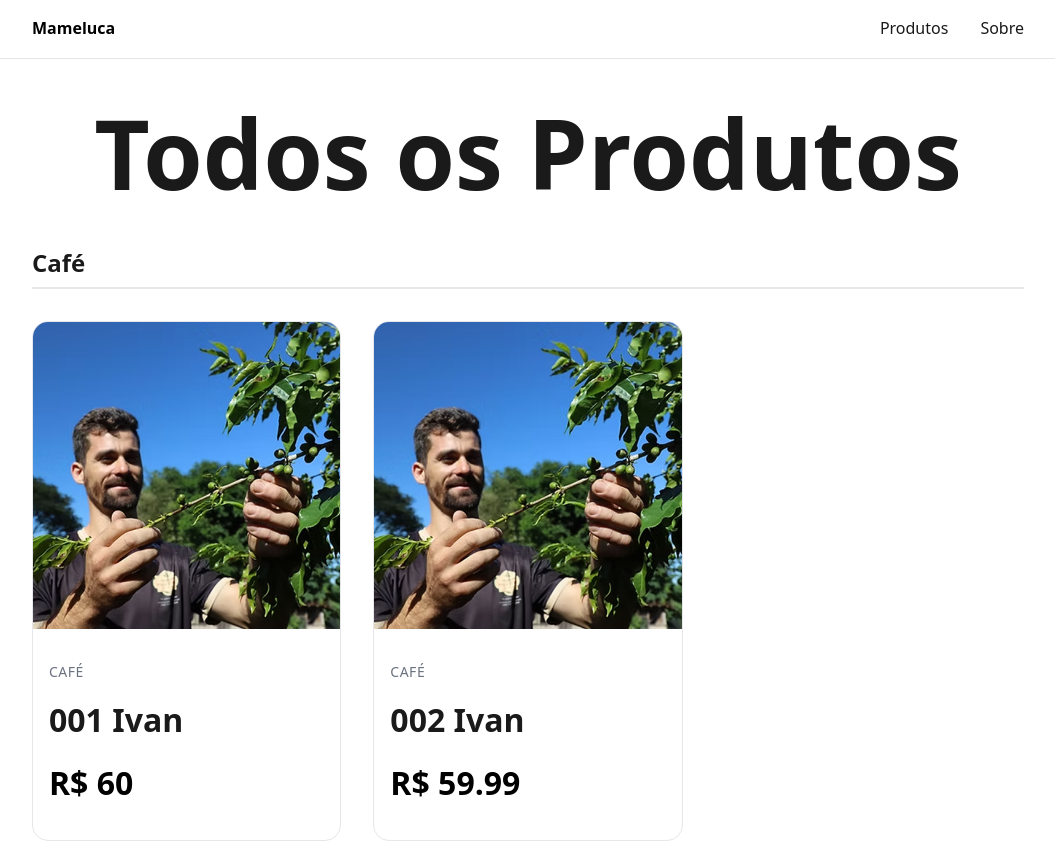
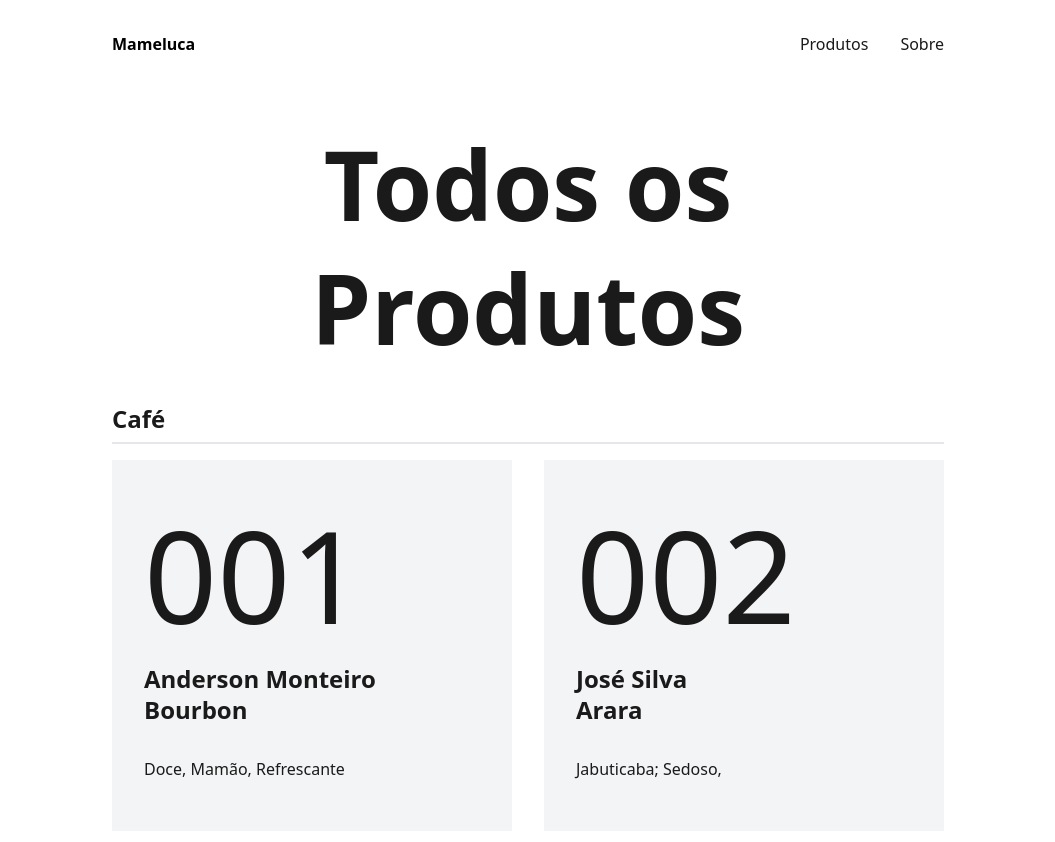
Before and after one commit to brunomarinho/labs-coffee-roastery, a Next.js app: page /produtos in a window 1280 px wide. Shown: the top 842 px of the page, without its empty margins (112-1167 px from the left). Built offline with nearby package versions, Linux system fonts and the light colour scheme; a web font is replaced by a local one.

Commit message:
style pass 1

```diff
--- a/components/AboutSnippet.js
+++ b/components/AboutSnippet.js
@@ -2,10 +2,10 @@ import Link from 'next/link'
 
 export default function AboutSnippet() {
   return (
-    <section className="container mt-lg mb-lg">
-      <div className="text-center">
+    <section className="container">
+      <div>
         <h2>Sobre Nossa Loja</h2>
-        <p className="mb-lg content-centered">
+        <p>
           Somos apaixonados por trazer a você a melhor seleção de produtos.
           Cada item em nossa coleção é cuidadosamente escolhido por sua qualidade, design
           e valor. De roupas confortáveis a acessórios únicos, temos
--- a/components/Header.js
+++ b/components/Header.js
@@ -8,7 +8,7 @@ export default function Header() {
 
   return (
     <header className="header">
-      <div className="container">
+
         <div className="header-container">
           <Link href="/" className="logo">
             Mameluca
@@ -22,7 +22,7 @@ export default function Header() {
             ))}
           </nav>
         </div>
-      </div>
+
     </header>
   )
 }
--- a/components/ProductCard.js
+++ b/components/ProductCard.js
@@ -6,7 +6,9 @@ export default function ProductCard({ product, categories }) {
 
   return (
     <Link href={`/produtos/${product.slug}`} className="product-card">
+      {/*
       <div className="product-image-container">
+
         <Image
           src={product.images[0]}
           alt={product.name}
@@ -14,11 +16,14 @@ export default function ProductCard({ product, categories }) {
           className="product-image img-cover"
           sizes="(max-width: 768px) 100vw, (max-width: 1024px) 50vw, 33vw"
         />
+
       </div>
+      */}
       <div className="product-info">
-        <p className="product-category">{categoryDisplay}</p>
         <h3 className="product-name">{product.name}</h3>
-        <p className="product-price">R$ {product.price}</p>
+        <h3>{product.produtor}</h3>
+        <h3>{product.variedade}</h3>
+        <p>{product.notes}</p>
       </div>
     </Link>
   )
--- a/components/SelectedProducts.js
+++ b/components/SelectedProducts.js
@@ -8,7 +8,7 @@ export default function SelectedProducts() {
 
   return (
     <section className="container">
-      <h2 className="text-center mt-lg mb-lg">Produtos em Destaque</h2>
+      <h2 className="">Cafés disponíveis</h2>
       <div className="product-grid">
         {featuredProducts.map((product) => (
           <ProductCard key={product.id} product={product} categories={productsData.categories} />
--- a/data/products.json
+++ b/data/products.json
@@ -3,9 +3,10 @@
     {
       "id": "001",
       "slug": "cafe-001",
-      "name": "001 Ivan",
+      "name": "001",
       "description": "Esse Bourbon me lembrou do Letty Bermudez, um café excepcional da Colombia, refrescante, com textura de suco de fruta, suave e de final marcante.",
-      "price": 60.00,
+      "notes": "Doce, Mamão, Refrescante",
+      "price": 60,
       "category": "coffee",
       "images": [
         "/images/products/001a.jpg",
@@ -13,17 +14,18 @@
       ],
       "featured": true,
       "stripePaymentLink": "https://buy.stripe.com/test_00g3cd9P1b4k5Wg5kk",
-      "Fazenda": "Boa Vista",
-      "Produtor": "Anderson Monteiro",
-      "Variedade": "Bourbon",
+      "fazenda": "Boa Vista",
+      "produtor": "Anderson Monteiro",
+      "variedade": "Bourbon",
       "processo": "Natural"
     },
     {
       "id": "002",
       "slug": "cafe-002",
-      "name": "002 Ivan",
+      "name": "002",
       "description": "Um café extraordinário com notas complexas e sabor marcante, perfeito para apreciadores de cafés especiais.",
-      "price": 59.99,
+      "notes": "Jabuticaba; Sedoso,",
+      "price": 60,
       "category": "coffee",
       "images": [
         "/images/products/002a.jpg",
@@ -31,9 +33,9 @@
       ],
       "featured": true,
       "stripePaymentLink": "https://buy.stripe.com/test_14k3cd7GXa0g4Sc8ww",
-      "Fazenda": "Santa Maria",
-      "Produtor": "José Silva",
-      "Variedade": "Catuai",
+      "fazenda": "Santa Maria",
+      "produtor": "José Silva",
+      "variedade": "Arara",
       "processo": "Honey"
     }
   ],
--- a/styles/globals.css
+++ b/styles/globals.css
@@ -5,7 +5,7 @@
   --font-xs: 0.75rem;
   --font-sm: 0.875rem;
   --font-md: 1rem;
-  --font-lg: 2rem;
+  --font-lg: 1.5rem;
   --font-xl: 6rem;
 
   /* Spacing */
@@ -13,6 +13,7 @@
   --space-sm: 0.5rem;
   --space-md: 1rem;
   --space-lg: 2rem;
+  --space-xl: 4rem;
 
   /* Colors */
   --color-primary: #000000;
@@ -36,7 +37,7 @@
   --radius-lg: 1rem;
 
   /* Layout */
-  --max-width: 64rem;
+  --max-width: 56rem;
 }
 
 /* Reset */
@@ -48,13 +49,14 @@
 
 html,
 body {
-  max-width: 100vw;
-  overflow-x: hidden;
+  max-width: var(--max-width);
+  margin: 0 auto;
   font-family: var(--font-family);
   color: var(--color-text);
   background-color: var(--color-background);
   line-height: 1.6;
   text-align: left;
+  padding: var(--space-md);
 }
 
 a {
@@ -70,9 +72,7 @@ img {
 
 /* Container */
 .container {
-  max-width: var(--max-width);
-  margin: 0 auto;
-  padding: 0 var(--space-md);
+  padding: var(--space-lg) 0;
   text-align: left;
 }
 
@@ -204,18 +204,13 @@ p {
 
 /* Header Styles */
 .header {
-  background-color: white;
-  border-bottom: 1px solid var(--color-border);
-  position: sticky;
-  top: 0;
-  z-index: 100;
+
 }
 
 .header-container {
   display: flex;
   justify-content: space-between;
   align-items: center;
-  padding: var(--space-md) 0;
 }
 
 .logo {
@@ -270,19 +265,19 @@ p {
 }
 
 /* Hero Section */
+
 .hero {
-  padding: 4rem 0;
-  text-align: center;
+  padding: var(--space-lg) 0;
 }
 
 .hero h1 {
   margin-bottom: var(--space-md);
-
+  font-weight: 700;
+  line-height: 1;
 }
 
 .hero p {
-  font-size: var(--font-md);
-  margin-bottom: var(--space-lg);
+  font-size: var(--font-lg);
 
 }
 
@@ -291,20 +286,18 @@ p {
   display: grid;
   grid-template-columns: repeat(auto-fill, minmax(280px, 1fr));
   gap: var(--space-lg);
-  margin: var(--space-lg) 0;
+  margin: var(--space-md) 0;
 }
 
 .product-card {
-  background: white;
-  border: 1px solid var(--color-border);
-  border-radius: var(--radius-lg);
+  padding: var(--space-lg);
+  background: var(--color-gray-light);
   overflow: hidden;
   transition: all 0.2s ease;
   cursor: pointer;
 }
 
 .product-card:hover {
-  box-shadow: var(--shadow-lg);
   transform: translateY(-2px);
 }
 
@@ -314,13 +307,13 @@ p {
   object-fit: cover;
 }
 
-.product-info {
-  padding: var(--space-md);
+.product-info p {
+  margin-top: var(--space-lg);
 }
 
 .product-name {
-  font-size: var(--font-lg);
-  font-weight: 600;
+  font-size: 8rem;
+  font-weight: 300;
   margin-bottom: var(--space-xs);
 }
 
@@ -401,9 +394,8 @@ p {
 
 /* Footer */
 .footer {
-  background-color: var(--color-gray-light);
   padding: var(--space-lg) 0;
-  margin-top: 4rem;
+  margin-top: var(--space-lg);
 }
 
 .footer-content {
@@ -568,13 +560,7 @@ p {
     font-size: 1.5rem;
   }
 
-  .nav {
-    display: none;
-  }
 
-  .mobile-menu-button {
-    display: block;
-  }
 
   .hero {
     padding: 2rem 0;
```
